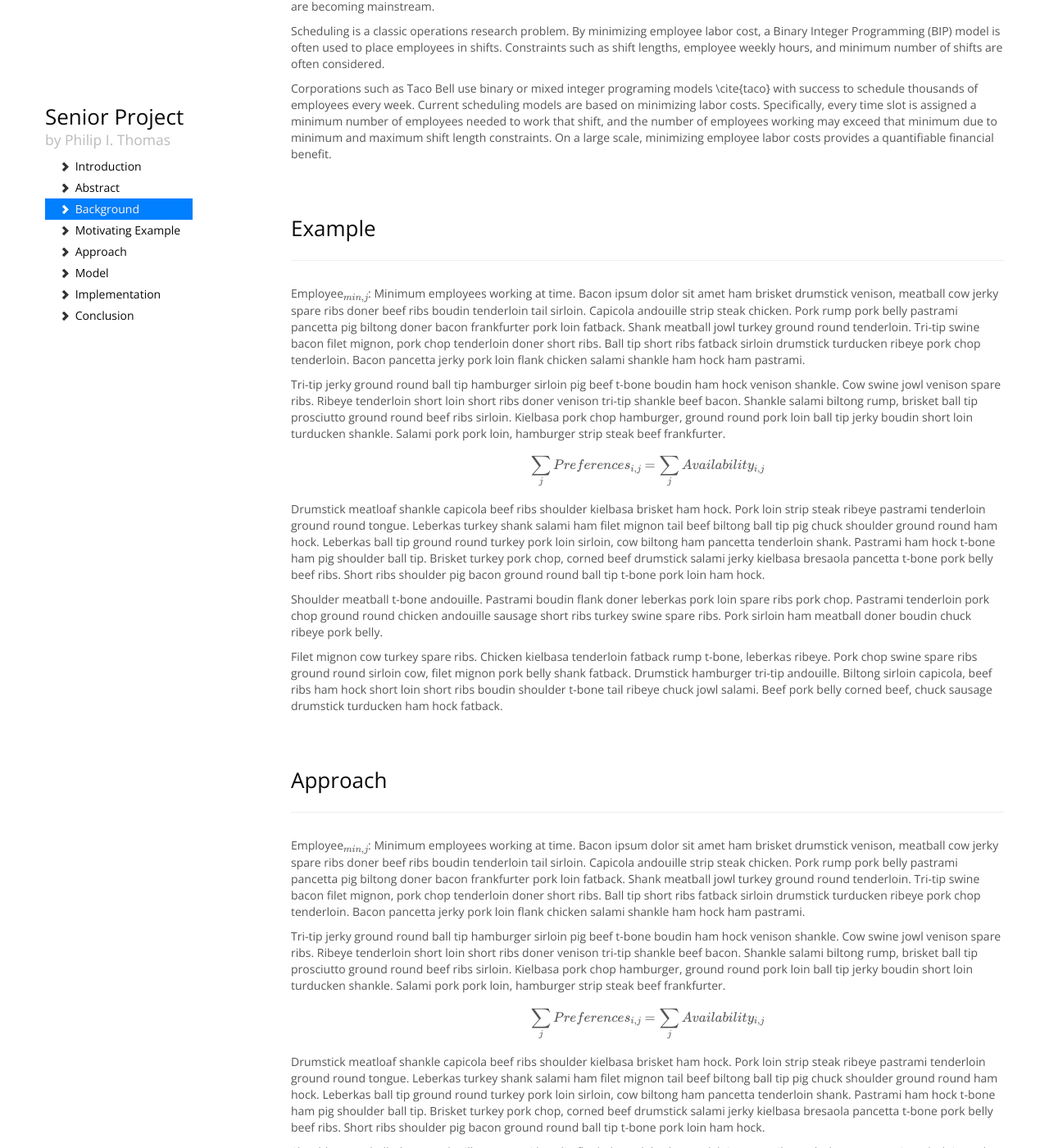
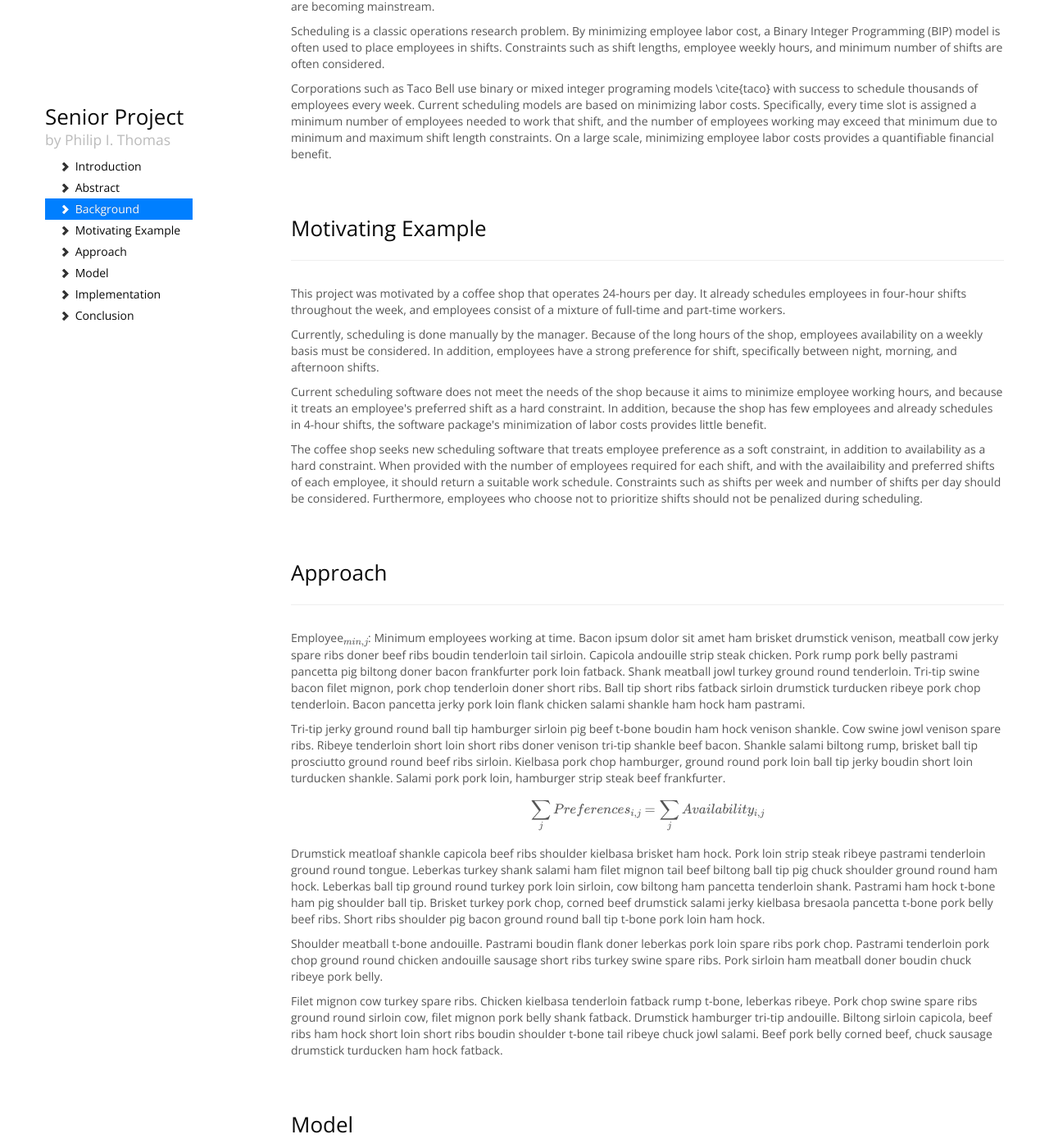
Before and after one commit to philipithomas/senior_project_website, a Jekyll site: the page built from index.html, in a window 1280 px wide and 1400 px high, scrolled down 1060 px. Shown: the whole window at 82% size. Built offline with Jekyll 4.4.1, drawn with Linux system fonts in a browser that asks for light colours; nearby versions of some CDN libraries; Markdown is read by kramdown in place of the engine named in the settings; formulas are drawn with MathJax 3.

Commit message:
Motivating example

```diff
--- a/_includes/example.html
+++ b/_includes/example.html
@@ -1,6 +1,12 @@
-<div class="page-header"><h2>Example</h2></div>
+<div class="page-header"><h2>Motivating Example</h2></div>
 
-<p>Employee$_{min,j}$: Minimum employees working at time. Bacon ipsum dolor sit amet ham brisket drumstick venison, meatball cow jerky spare ribs doner beef ribs boudin tenderloin tail sirloin.  Capicola andouille strip steak chicken.  Pork rump pork belly pastrami pancetta pig biltong doner bacon frankfurter pork loin fatback.  Shank meatball jowl turkey ground round tenderloin.  Tri-tip swine bacon filet mignon, pork chop tenderloin doner short ribs.  Ball tip short ribs fatback sirloin drumstick turducken ribeye pork chop tenderloin.  Bacon pancetta jerky pork loin flank chicken salami shankle ham hock ham pastrami.</p><p>Tri-tip jerky ground round ball tip hamburger sirloin pig beef t-bone boudin ham hock venison shankle.  Cow swine jowl venison spare ribs.  Ribeye tenderloin short loin short ribs doner venison tri-tip shankle beef bacon.  Shankle salami biltong rump, brisket ball tip prosciutto ground round beef ribs sirloin.  Kielbasa pork chop hamburger, ground round pork loin ball tip jerky boudin short loin turducken shankle.  Salami pork pork loin, hamburger strip steak beef frankfurter.</p>
-$$\sum\limits_{j}Preferences_{i,j} = \sum\limits_{j}Availability_{i,j}$$
+<p>This project was motivated by a coffee shop that operates 24-hours per day. It already schedules employees in four-hour shifts throughout the week, and employees consist of a mixture of full-time and part-time workers. </p>
 
-<p>Drumstick meatloaf shankle capicola beef ribs shoulder kielbasa brisket ham hock.  Pork loin strip steak ribeye pastrami tenderloin ground round tongue.  Leberkas turkey shank salami ham filet mignon tail beef biltong ball tip pig chuck shoulder ground round ham hock.  Leberkas ball tip ground round turkey pork loin sirloin, cow biltong ham pancetta tenderloin shank.  Pastrami ham hock t-bone ham pig shoulder ball tip.  Brisket turkey pork chop, corned beef drumstick salami jerky kielbasa bresaola pancetta t-bone pork belly beef ribs.  Short ribs shoulder pig bacon ground round ball tip t-bone pork loin ham hock.</p><p>Shoulder meatball t-bone andouille.  Pastrami boudin flank doner leberkas pork loin spare ribs pork chop.  Pastrami tenderloin pork chop ground round chicken andouille sausage short ribs turkey swine spare ribs.  Pork sirloin ham meatball doner boudin chuck ribeye pork belly.</p><p>Filet mignon cow turkey spare ribs.  Chicken kielbasa tenderloin fatback rump t-bone, leberkas ribeye.  Pork chop swine spare ribs ground round sirloin cow, filet mignon pork belly shank fatback.  Drumstick hamburger tri-tip andouille.  Biltong sirloin capicola, beef ribs ham hock short loin short ribs boudin shoulder t-bone tail ribeye chuck jowl salami.  Beef pork belly corned beef, chuck sausage drumstick turducken ham hock fatback.</p>
+<p>Currently, scheduling is done manually by the manager. Because of the long hours of the shop, employees availability on a weekly basis must be considered. In addition, employees have a strong preference for shift, specifically between night, morning, and afternoon shifts.
+</p>
+<p>
+	Current scheduling software does not meet the needs of the shop because it aims to minimize employee working hours, and because it treats an employee's preferred shift as a hard constraint. In addition, because the shop has few employees and already schedules in 4-hour shifts, the software package's minimization of labor costs provides little benefit.
+</p>
+<p>
+	The coffee shop seeks new scheduling software that treats employee preference as a soft constraint, in addition to availability as a hard constraint. When provided with the number of employees required for each shift, and with the availaibility and preferred shifts of each employee, it should return a suitable work schedule. Constraints such as shifts per week and number of shifts per day should be considered. Furthermore, employees who choose not to prioritize shifts should not be penalized during scheduling.
+</p>
--- a/_includes/navigation.html
+++ b/_includes/navigation.html
@@ -1,7 +1,7 @@
 <h2 class="side-title">Senior Project<br />
 <a href="http://www.philipithomas.com"><small class="muted">by Philip I. Thomas</small></a></h2>
 
-<ul class="nav nav-list" id="navigation" style="">
+<ul class="nav nav-list" id="navigation">
 	<li><a href="#title"><i class="icon-chevron-right"></i> Introduction</a></li>
 	<li><a href="#abstract"><i class="icon-chevron-right"></i> Abstract</a></li>
 	<li><a href="#background"><i class="icon-chevron-right"></i> Background</a></li>
```
